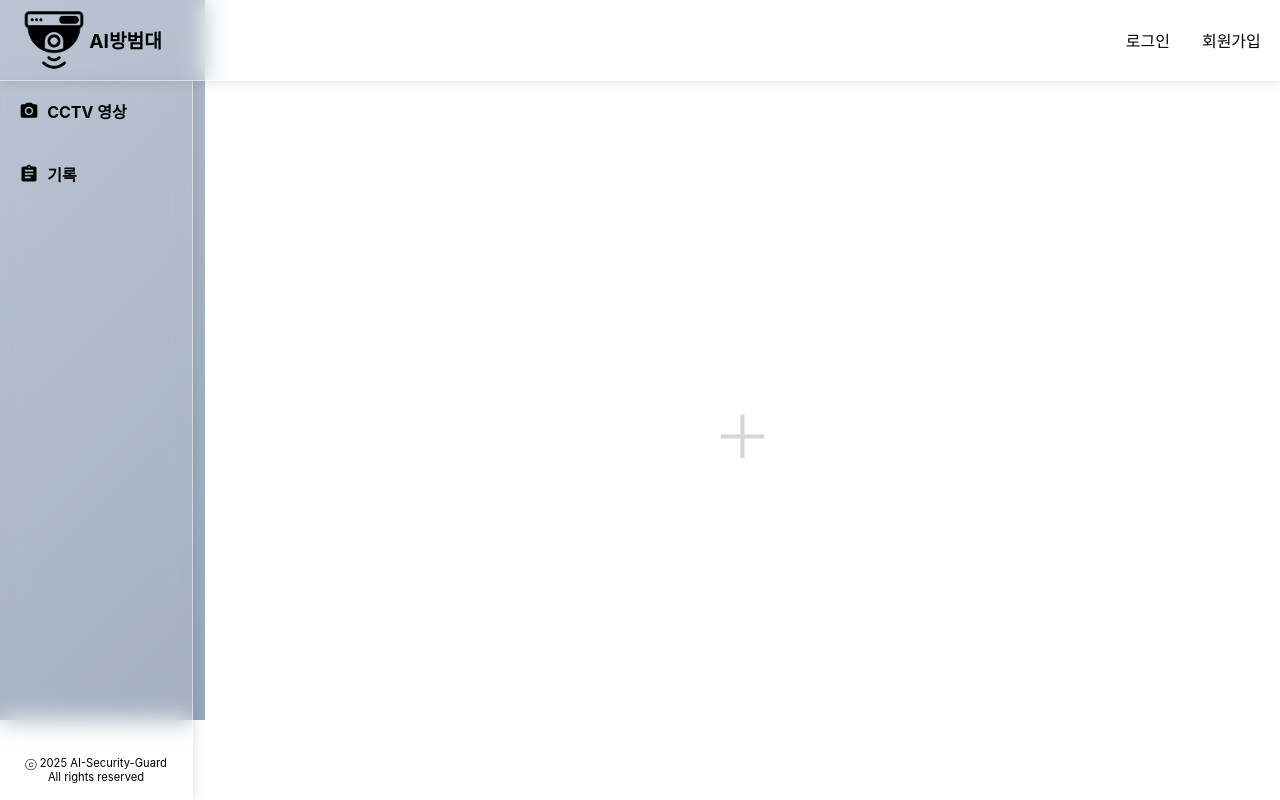
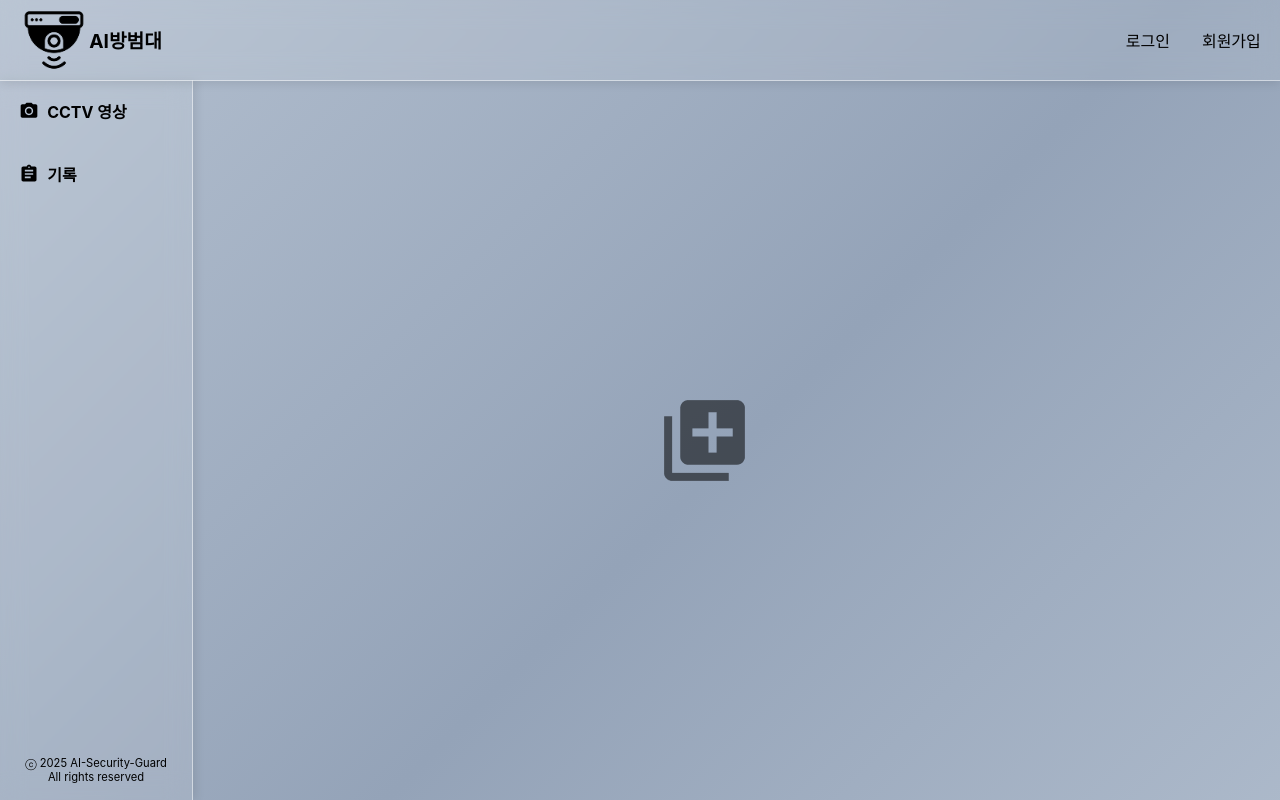
Before and after one commit to AI-Security-Guard/AI-Security-Guard, a React (Create React App) app in the folder client/: page /render in a window 1280 px wide. Built offline with nearby package versions, Linux system fonts and the light colour scheme.

Commit message:
desgin: 디자인 변경 #43

```diff
--- a/client/src/page/LoginPage/LoginPage.js
+++ b/client/src/page/LoginPage/LoginPage.js
@@ -3,7 +3,10 @@ import * as S from "./LoginPage.style";
 import Header from "../../component/Header/Header.js";
 import LongButton from "../../component/LongButton/LongButton.js";
 import Input from "../../component/Input/Input.js";
+import { useNavigate } from "react-router-dom";
+
 function LoginPage() {
+    const navigate = useNavigate();
     const [id, setId] = useState("");
     const [password, setPassword] = useState("");
     const [showModal, setShowModal] = useState(false);
@@ -13,6 +16,7 @@ function LoginPage() {
             setShowModal(true);
             return;
         }
+        navigate("/List");
 
         console.log("로그인 시도:", { id, password });
     };
--- a/client/src/page/RenderPage/RenderPage.js
+++ b/client/src/page/RenderPage/RenderPage.js
@@ -1,16 +1,16 @@
-import React from 'react';
-import * as S from './RenderPage.style';
-import Header from '../../component/Header/Header';
-import Sidebar from '../../component/Sidebar/Sidebar';
+import React from "react";
+import * as S from "./RenderPage.style";
+import Header from "../../component/Header/Header";
+import Sidebar from "../../component/Sidebar/Sidebar";
 
 function RenderPage() {
     return (
         <>
+            <S.MainLayout>
                 <Header />
-      <S.MainLayout>
                 <Sidebar />
                 <S.ContentArea>
-          <S.PlusIcon>＋</S.PlusIcon>
+                    <S.PlusIcon src="/image/addToVideo.png" alt="영상 추가" />
                 </S.ContentArea>
             </S.MainLayout>
         </>
--- a/client/src/page/RenderPage/RenderPage.style.js
+++ b/client/src/page/RenderPage/RenderPage.style.js
@@ -1,28 +1,22 @@
-import styled from 'styled-components';
+import styled from "styled-components";
 
 export const MainLayout = styled.div`
-  display: flex;
-  height: calc(100vh - 80px); /* 헤더 제외 전체 높이 */
+    display: flex;
+    height: 100vh;
+    width: 100%;
 `;
 
 export const ContentArea = styled.div`
-  width: 84%;
-  margin-left: auto;
-  background-color: white;
-  height: 100%;
-  display: flex;
-  justify-content: center;
-  align-items: center;
-  position: relative;
+    position: absolute;
+    bottom: 0;
+    right: 0;
+    width: 90%;
+    height: 90%;
+    display: flex;
+    justify-content: center;
+    align-items: center;
 `;
 
-export const PlusIcon = styled.div`
-  position: absolute;
-  top: 60%;
-  left: 50%;
-  transform: translate(-50%, -50%);
-  font-size: 60px;
-  color: #bbb;
-  opacity: 0.6;
-  cursor: pointer;
+export const PlusIcon = styled.img`
+    cursor: pointer;
 `;
```
Also changed, not shown: client/public/image/addToVideo.png (added). Lines whose indentation alone changed are shown as unchanged.
